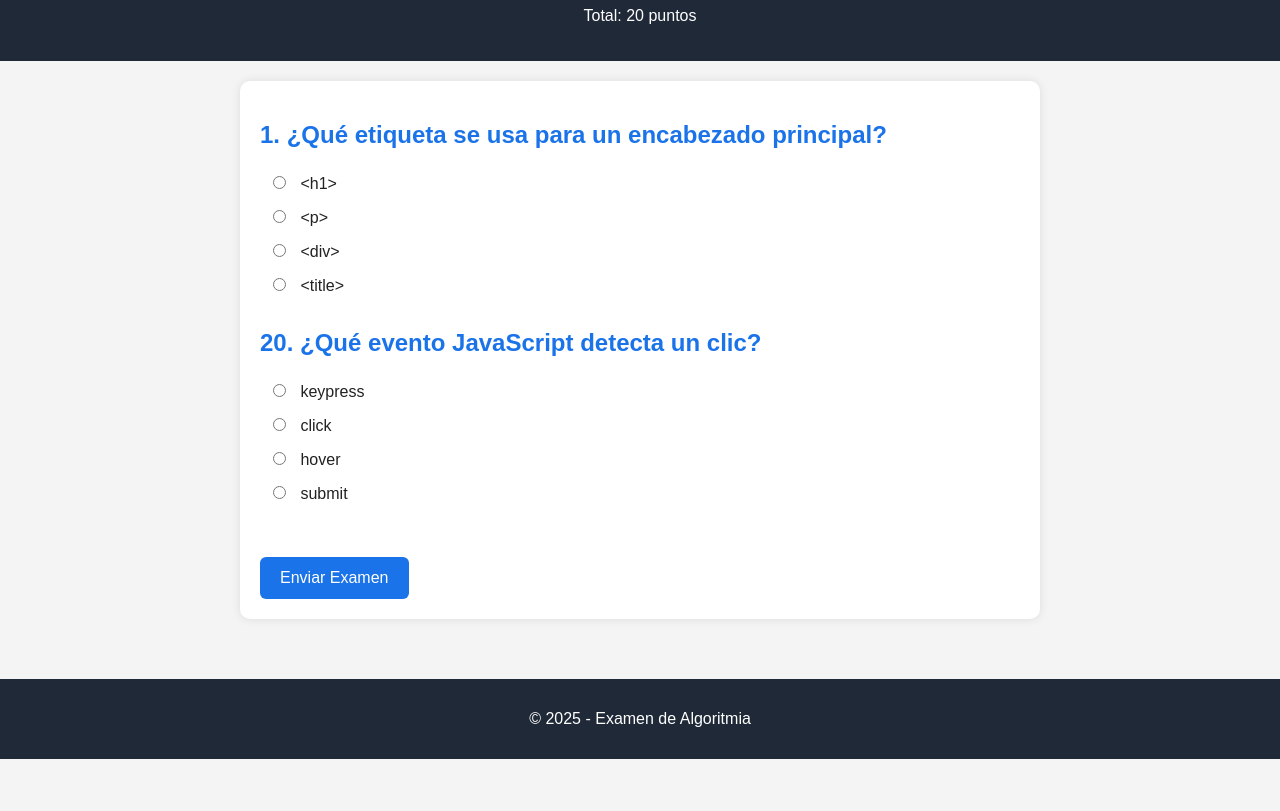
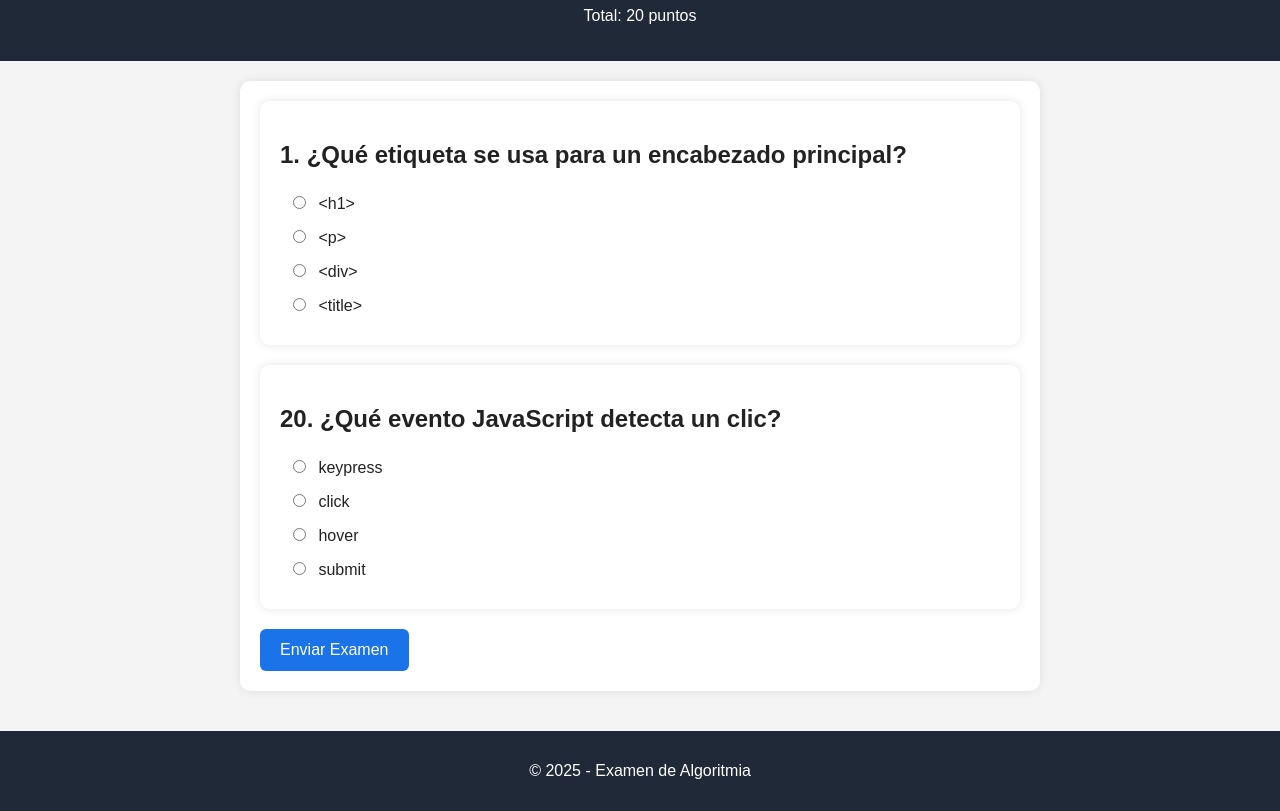
Before and after one commit to BntezJohan/Algoritmia_examen, a plain HTML site: page index.html in a window 1280 px wide. Shown: the part 93-904 px from the top of the page. Before the commit the page ends 852 px from the top, so only its background shows below. Drawn offline with Linux system fonts and the light colour scheme.

Commit message:
Update style.css

```diff
--- a/style.css
+++ b/style.css
@@ -1,5 +1,3 @@
-/* style.css */
-
 body {
   font-family: Arial, sans-serif;
   background-color: #f4f4f4;
@@ -21,19 +19,12 @@ main {
   margin: auto;
 }
 
-form {
+form, section {
   background-color: white;
   padding: 20px;
   border-radius: 10px;
   box-shadow: 0 0 10px rgba(0,0,0,0.1);
-}
-
-section {
-  margin-bottom: 30px;
-}
-
-h1, h2 {
-  color: #1a73e8;
+  margin-bottom: 20px;
 }
 
 label {
@@ -42,15 +33,14 @@ label {
   cursor: pointer;
   padding: 4px 8px;
   border-radius: 5px;
-  transition: background 0.2s;
 }
 
 label:hover {
-  background-color: #f0f0f0;
+  background-color: #eaeaea;
 }
 
 input[type="radio"] {
-  margin-right: 10px;
+  margin-right: 8px;
 }
 
 input[type="submit"], button {
@@ -59,10 +49,8 @@ input[type="submit"], button {
   border: none;
   padding: 12px 20px;
   font-size: 16px;
+  border-radius: 6px;
   cursor: pointer;
-  border-radius: 6px;
-  margin-top: 20px;
-  transition: background-color 0.3s ease;
 }
 
 input[type="submit"]:hover, button:hover {
@@ -74,10 +62,4 @@ footer {
   background-color: #1f2937;
   color: white;
   padding: 15px;
-  margin-top: 40px;
 }
-
-a button {
-  display: inline-block;
-  margin-top: 20px;
-}
```
